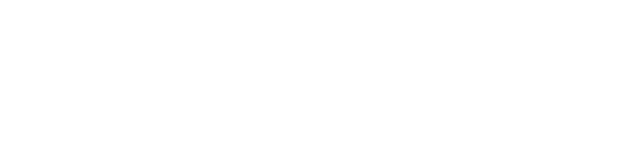
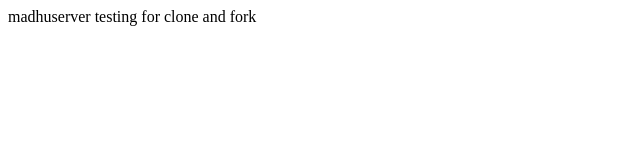
Before and after one commit to marsconstruction/project4, a plain HTML site: page index.html in a window 1280 px wide. Shown: the whole page, without its empty margins (0-640 px from the left). Drawn offline with Linux system fonts and the light colour scheme.

Commit message:
index.html madhu server clone commit changes

```diff
--- a/index.html
+++ b/index.html
@@ -1 +1 @@
-<html> </html>
+<html><head></head><body>madhuserver testing for clone and fork</body> </html>
```
